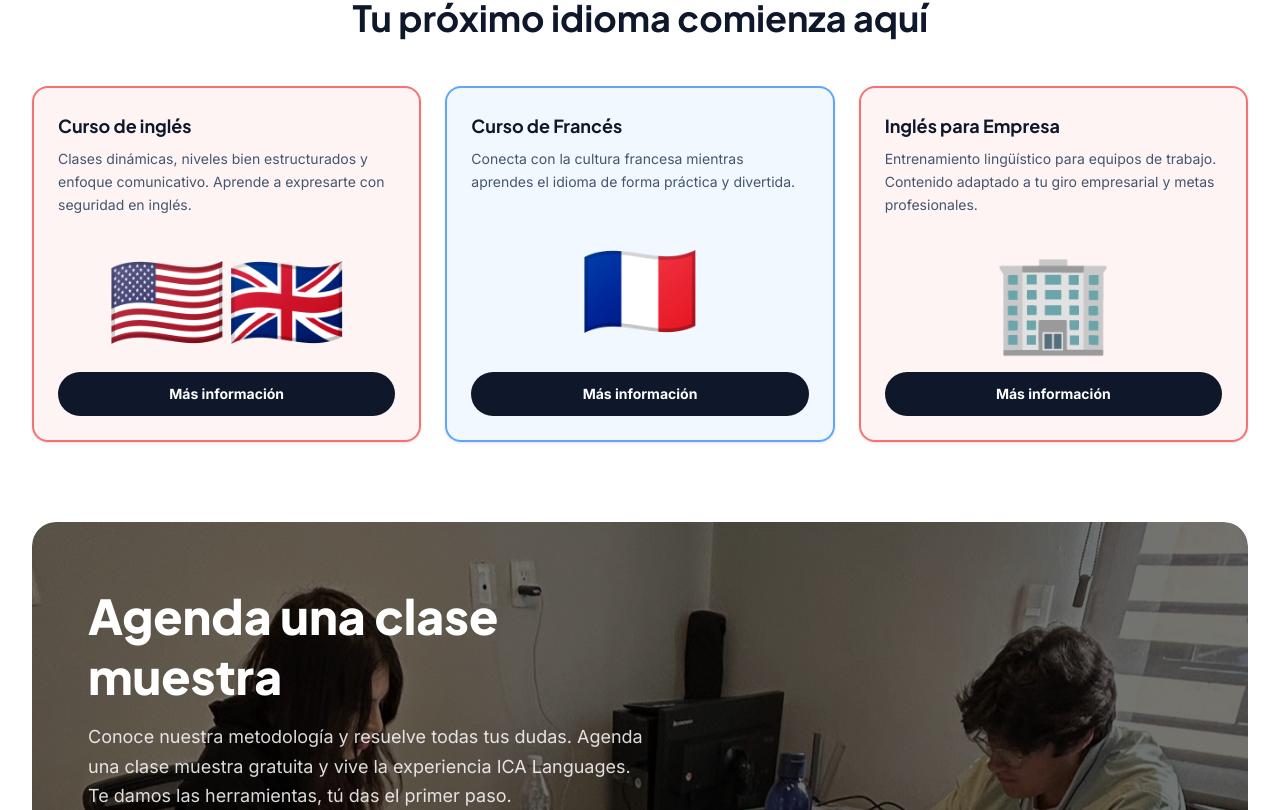
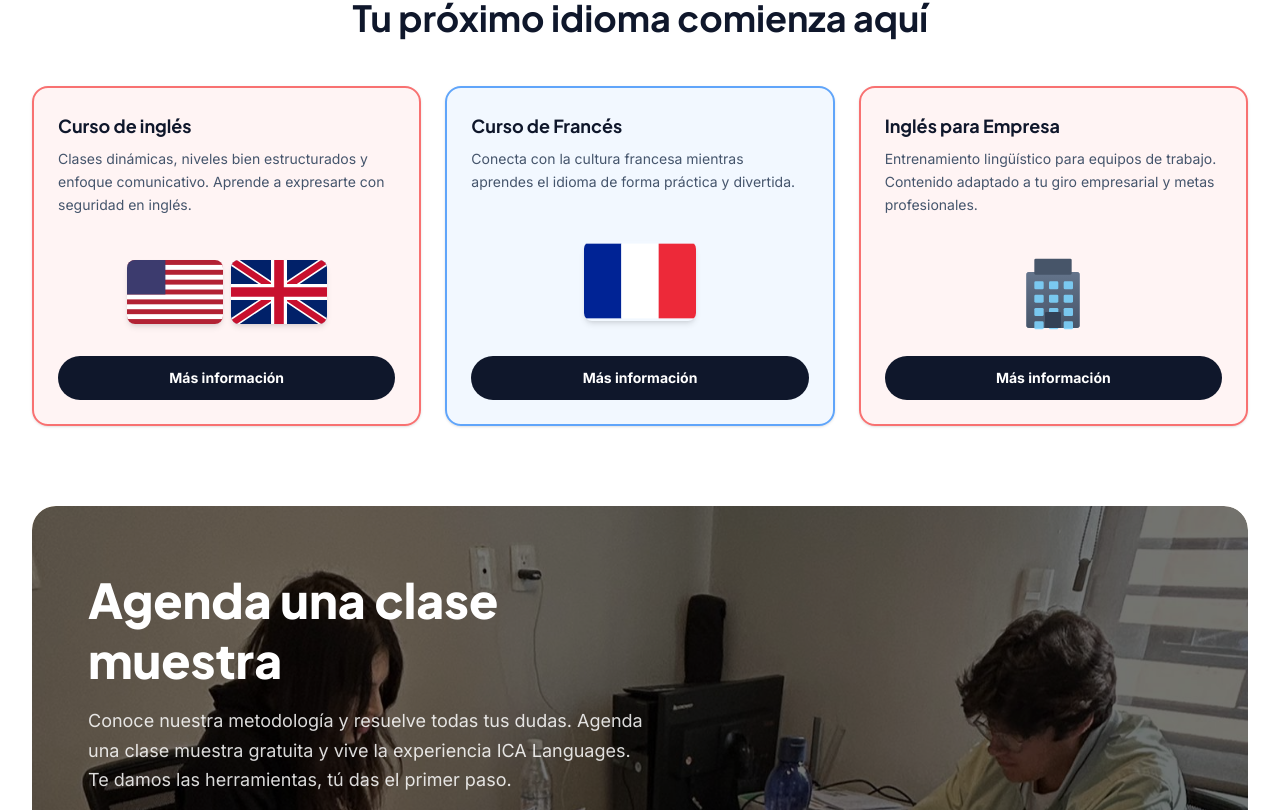
Before and after one commit to icertificationacademy-hub/ica-languages, a Next.js app: page / in a window 1280 px wide. Shown: the part 1498-2308 px from the top of the page. Built offline with nearby package versions, Linux system fonts and the light colour scheme.

Commit message:
fix: replace emoji flags with SVG flags - render correctly on all systems

```diff
--- a/src/components/layout/Navbar.tsx
+++ b/src/components/layout/Navbar.tsx
@@ -13,9 +13,9 @@ const ORANGE = "#FD7C46";
 const ORANGE_DARK = "#e06535";
 
 const languages = [
-  { code: "es", label: "Español", flag: "🇲🇽" },
-  { code: "fr", label: "Francés", flag: "🇫🇷" },
-  { code: "en", label: "English", flag: "🇺🇸" },
+  { code: "es", label: "Español", flag: "MX" },
+  { code: "fr", label: "Francés", flag: "FR" },
+  { code: "en", label: "English", flag: "EN" },
 ];
 
 export default function Navbar() {
--- a/src/components/sections/CoursesGrid.tsx
+++ b/src/components/sections/CoursesGrid.tsx
@@ -1,42 +1,95 @@
 import Link from "next/link";
+
+// Bandera USA
+function FlagUSA() {
+  return (
+    <svg viewBox="0 0 60 40" className="w-24 h-16 rounded-lg shadow-md" xmlns="http://www.w3.org/2000/svg">
+      <rect width="60" height="40" fill="#B22234"/>
+      <rect y="3.07" width="60" height="3.07" fill="white"/>
+      <rect y="9.23" width="60" height="3.07" fill="white"/>
+      <rect y="15.38" width="60" height="3.07" fill="white"/>
+      <rect y="21.54" width="60" height="3.07" fill="white"/>
+      <rect y="27.69" width="60" height="3.07" fill="white"/>
+      <rect y="33.85" width="60" height="3.07" fill="white"/>
+      <rect width="24" height="21.54" fill="#3C3B6E"/>
+    </svg>
+  );
+}
+
+// Bandera UK
+function FlagUK() {
+  return (
+    <svg viewBox="0 0 60 40" className="w-24 h-16 rounded-lg shadow-md" xmlns="http://www.w3.org/2000/svg">
+      <rect width="60" height="40" fill="#012169"/>
+      <path d="M0,0 L60,40 M60,0 L0,40" stroke="white" strokeWidth="6"/>
+      <path d="M0,0 L60,40 M60,0 L0,40" stroke="#C8102E" strokeWidth="4"/>
+      <path d="M30,0 V40 M0,20 H60" stroke="white" strokeWidth="10"/>
+      <path d="M30,0 V40 M0,20 H60" stroke="#C8102E" strokeWidth="6"/>
+    </svg>
+  );
+}
+
+// Bandera Francia
+function FlagFR() {
+  return (
+    <svg viewBox="0 0 60 40" className="w-28 h-20 rounded-lg shadow-md" xmlns="http://www.w3.org/2000/svg">
+      <rect width="20" height="40" fill="#002395"/>
+      <rect x="20" width="20" height="40" fill="white"/>
+      <rect x="40" width="20" height="40" fill="#ED2939"/>
+    </svg>
+  );
+}
+
+// Ícono empresa
+function IconEmpresa() {
+  return (
+    <svg viewBox="0 0 60 60" className="w-20 h-20" xmlns="http://www.w3.org/2000/svg">
+      <rect x="10" y="15" width="40" height="42" rx="2" fill="#94a3b8"/>
+      <rect x="10" y="15" width="40" height="42" rx="2" fill="url(#grad)"/>
+      <defs>
+        <linearGradient id="grad" x1="0" y1="0" x2="0" y2="1">
+          <stop offset="0%" stopColor="#64748b"/>
+          <stop offset="100%" stopColor="#475569"/>
+        </linearGradient>
+      </defs>
+      <rect x="16" y="5" width="28" height="12" rx="1" fill="#475569"/>
+      {/* Ventanas */}
+      {[0,1,2].map(col => [0,1,2,3].map(row => (
+        <rect key={`${col}-${row}`} x={16 + col*11} y={22 + row*10} width="7" height="6" rx="1" fill="#7dd3fc" opacity="0.9"/>
+      )))}
+      {/* Puerta */}
+      <rect x="24" y="45" width="12" height="12" rx="1" fill="#334155"/>
+    </svg>
+  );
+}
 
 const mainCourses = [
   {
     id: "ingles",
     title: "Curso de inglés",
-    description:
-      "Clases dinámicas, niveles bien estructurados y enfoque comunicativo. Aprende a expresarte con seguridad en inglés.",
+    description: "Clases dinámicas, niveles bien estructurados y enfoque comunicativo. Aprende a expresarte con seguridad en inglés.",
     href: "/cursos/ingles",
-    /*
-      IMAGEN: /images/course-ingles.png (banderas USA+UK mezcladas, como en el original)
-      O usa el emoji de placeholder
-    */
-    image: "/images/course-ingles.png",
-    placeholder: "🇺🇸🇬🇧",
-    borderColor: "#f87171", // rosa/rojo suave
+    borderColor: "#f87171",
     bgAccent: "rgba(248, 113, 113, 0.08)",
+    icon: <div className="flex gap-2 items-center justify-center"><FlagUSA /><FlagUK /></div>,
   },
   {
     id: "frances",
     title: "Curso de Francés",
-    description:
-      "Conecta con la cultura francesa mientras aprendes el idioma de forma práctica y divertida.",
+    description: "Conecta con la cultura francesa mientras aprendes el idioma de forma práctica y divertida.",
     href: "/cursos/frances",
-    image: "/images/course-frances.png",
-    placeholder: "🇫🇷",
-    borderColor: "#60a5fa", // azul
+    borderColor: "#60a5fa",
     bgAccent: "rgba(96, 165, 250, 0.08)",
+    icon: <div className="flex items-center justify-center"><FlagFR /></div>,
   },
   {
     id: "ingles-empresa",
     title: "Inglés para Empresa",
-    description:
-      "Entrenamiento lingüístico para equipos de trabajo. Contenido adaptado a tu giro empresarial y metas profesionales.",
+    description: "Entrenamiento lingüístico para equipos de trabajo. Contenido adaptado a tu giro empresarial y metas profesionales.",
     href: "/cursos/ingles-empresa",
-    image: "/images/course-empresa.png",
-    placeholder: "🏢",
     borderColor: "#f87171",
     bgAccent: "rgba(248, 113, 113, 0.08)",
+    icon: <div className="flex items-center justify-center"><IconEmpresa /></div>,
   },
 ];
 
@@ -44,7 +97,6 @@ export default function CoursesGrid() {
   return (
     <section className="py-16 bg-white">
       <div className="max-w-7xl mx-auto px-4 sm:px-6 lg:px-8">
-        {/* Título */}
         <h2
           className="text-3xl sm:text-4xl font-bold text-slate-900 text-center mb-12"
           style={{ fontFamily: "var(--font-plus-jakarta)" }}
@@ -52,41 +104,24 @@ export default function CoursesGrid() {
           Tu próximo idioma comienza aquí
         </h2>
 
-        {/* Cards */}
         <div className="grid sm:grid-cols-3 gap-6">
           {mainCourses.map((course) => (
             <div
               key={course.id}
               className="rounded-2xl overflow-hidden flex flex-col shadow-sm hover:shadow-lg transition-all duration-300 hover:-translate-y-1"
-              style={{
-                border: `2px solid ${course.borderColor}`,
-                backgroundColor: course.bgAccent,
-              }}
+              style={{ border: `2px solid ${course.borderColor}`, backgroundColor: course.bgAccent }}
             >
-              {/* Título */}
               <div className="px-6 pt-6 pb-3">
-                <h3
-                  className="text-lg font-bold text-slate-900 mb-2"
-                  style={{ fontFamily: "var(--font-plus-jakarta)" }}
-                >
+                <h3 className="text-lg font-bold text-slate-900 mb-2" style={{ fontFamily: "var(--font-plus-jakarta)" }}>
                   {course.title}
                 </h3>
-                <p className="text-sm text-slate-600 leading-relaxed">
-                  {course.description}
-                </p>
+                <p className="text-sm text-slate-600 leading-relaxed">{course.description}</p>
               </div>
 
-              {/*
-                IMAGEN DEL CURSO — cuando tengas las imágenes, ponlas en /public/images/
-                Por ahora muestra el placeholder emoji grande
-              */}
               <div className="flex-1 flex items-center justify-center py-6 px-4">
-                <span className="text-8xl" role="img" aria-label={course.title}>
-                  {course.placeholder}
-                </span>
+                {course.icon}
               </div>
 
-              {/* CTA */}
               <div className="px-6 pb-6">
                 <Link
                   href={course.href}
```
